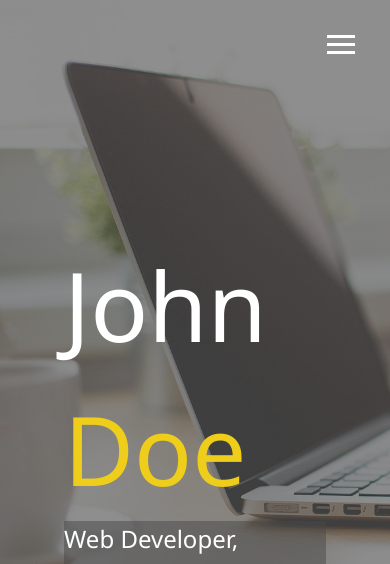
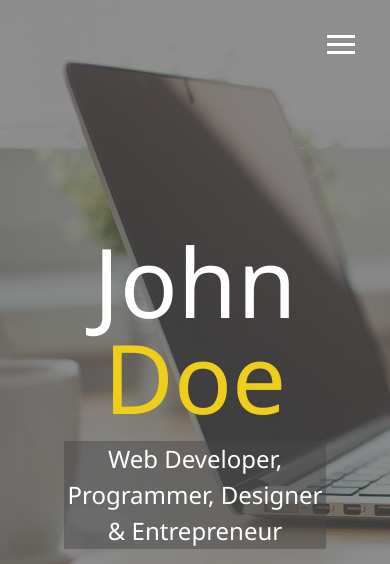
Before and after one commit to Oliver-ke/myportfolio, a website: page dist/index.html in a window 390 px wide. Shown: the top 564 px of the page. Drawn offline with Linux system fonts and the light colour scheme.

Commit message:
made site responsive on mobile

```diff
--- a/scss/_config.scss
+++ b/scss/_config.scss
@@ -3,6 +3,7 @@ $secondary-color: #eece1a;
 $show-home-image: true;
 $home-image: url(../../media/images/background.jpg);
 $profile-img: url(../../media/images/profile.jpg);
+$profile-img-md: url(../../media/images/profile-md.jpg);
 $background-opacity: 0.6;
 
 @mixin easeOut {
@@ -37,5 +38,34 @@ $background-opacity: 0.6;
             }
         }
     }
+}
+//Media query Mixins
 
+// small screen
+@mixin  mediaSm {
+    @media screen and(max-width: 500px){
+        @content;
+    }
 }
+
+
+//medium screen
+@mixin  mediaMd {
+    @media screen and(max-width: 768px){
+        @content;
+    }
+}
+
+// large screen
+@mixin  mediaLg {
+    @media screen and(min-width: 769px)and (max-width:1170px){
+        @content;
+    }
+}
+
+//extra large screen
+@mixin  mediaXl {
+    @media screen and(max-width: 1171px){
+        @content;
+    }
+}
--- /dev/null
+++ b/scss/_mobile.scss
@@ -0,0 +1,55 @@
+// wide screens
+@include mediaXl{
+
+}
+
+// desktop and laptops
+@include mediaLg{
+
+}
+
+// tablets and smaill laptops
+@include mediaMd{
+    main{
+        align-items: center;
+        text-align: center;
+        .lg-heading{
+            line-height: 1;
+            margin-bottom: 1rem;
+        }
+    }
+
+    ul.menu-nav, div.menu-branding{
+        float: none;
+        width: 100%;
+        min-height: 0;
+        &.show{
+            transform: translate3d(0,0,0);
+        }
+    }
+
+    .menu-nav{
+        height: 75vh;
+        transform: translate3d(-100%,0,0);
+        font-size: 24px;
+    }
+
+    .menu-branding{
+        height: 25vh;
+        transform: translate3d(100%, 0, 0);
+
+        .portrait{
+            background: $profile-img-md;
+            height: 150px;
+            width: 150px;
+        }
+    }
+
+}
+//smart phones
+@include mediaSm{
+    .main#home h1{
+        margin-top: 10vh;
+    }
+
+}
--- a/scss/main.scss
+++ b/scss/main.scss
@@ -1,5 +1,6 @@
 @import 'config';
 @import 'menu';
+@import 'mobile';
 
 
 * {
```
Also changed, not shown: dist/css/main.css, media/images/profile-md.jpg (added).
